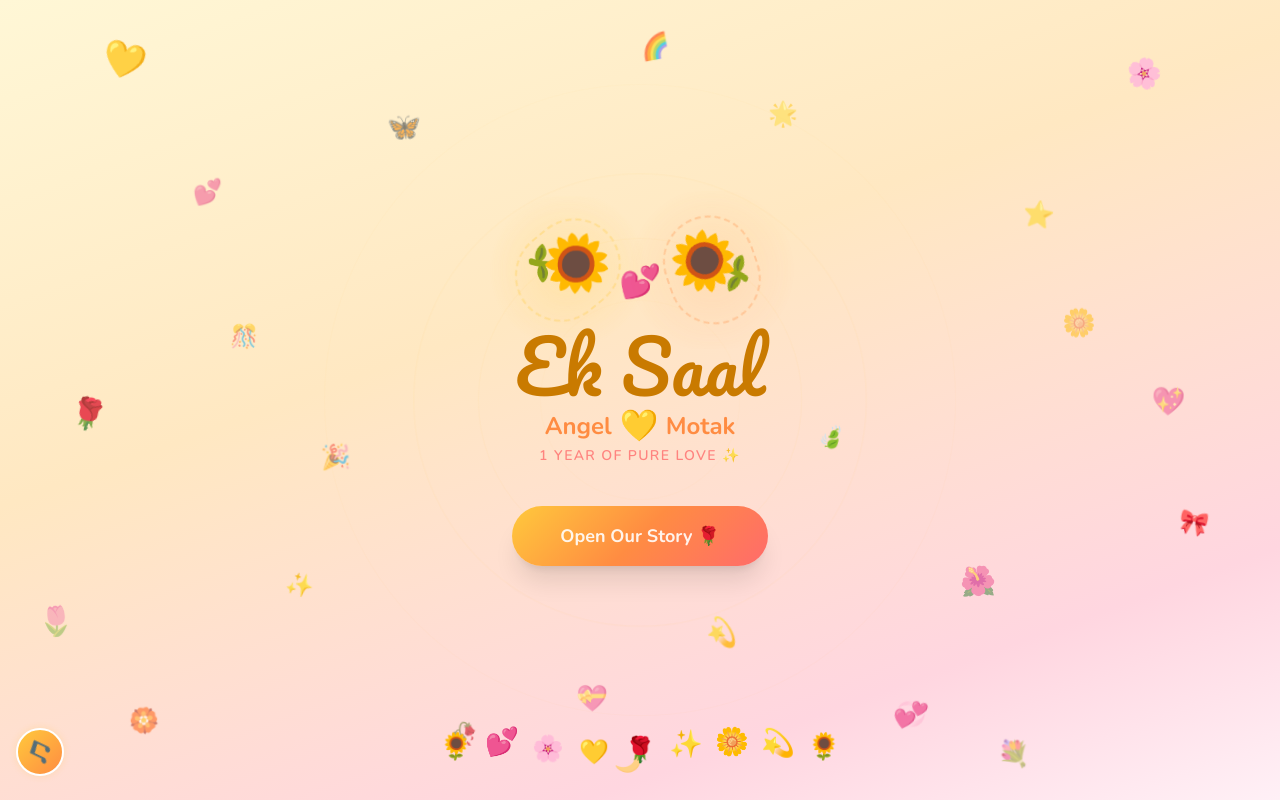
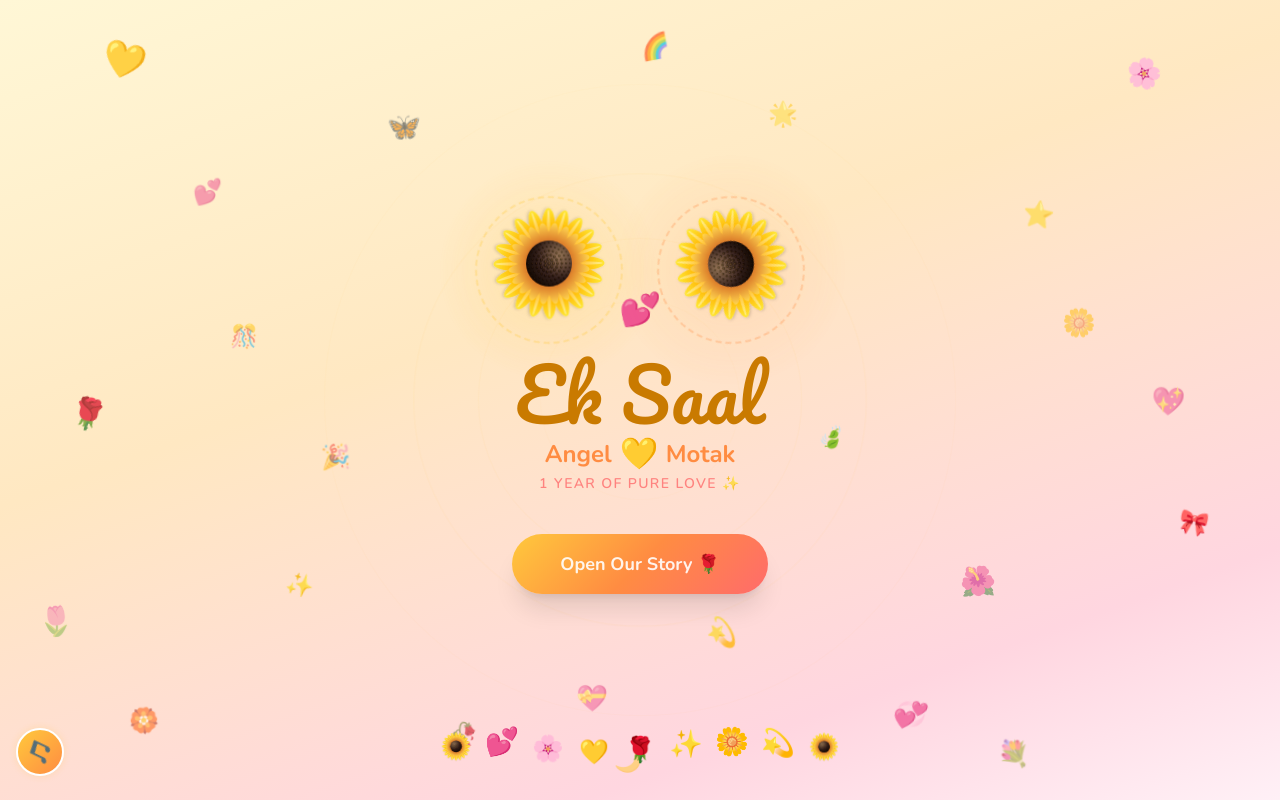
Before and after one commit to shivanshu-codex/Anniversery, a React (Vite) app: page / in a window 1280 px wide. Built offline with nearby package versions, Linux system fonts and the light colour scheme.

Commit message:
Replace emoji sunflowers with crisp SVG component — no blur

```diff
--- a/src/components/Landing.tsx
+++ b/src/components/Landing.tsx
@@ -1,4 +1,5 @@
 import { motion } from 'framer-motion'
+import { Sunflower } from './Sunflower'
 
 interface LandingProps {
   onBegin: () => void
@@ -102,14 +103,12 @@ export default function Landing({ onBegin }: LandingProps) {
             animate={{ y: [0, -10, 0] }}
             transition={{ duration: 3.2, repeat: Infinity, ease: 'easeInOut' }}
           >
-            {/* Rotating sunflower */}
-            <motion.span
-              className="text-7xl block"
+            <motion.div
               animate={{ rotate: 360 }}
               transition={{ duration: 22, repeat: Infinity, ease: 'linear' }}
             >
-              🌻
-            </motion.span>
+              <Sunflower size={128} id="sf-left" />
+            </motion.div>
           </motion.div>
         </motion.div>
 
@@ -152,14 +151,12 @@ export default function Landing({ onBegin }: LandingProps) {
             animate={{ y: [0, -10, 0] }}
             transition={{ duration: 3.8, repeat: Infinity, ease: 'easeInOut', delay: 0.6 }}
           >
-            {/* Counter-rotating sunflower */}
-            <motion.span
-              className="text-7xl block"
+            <motion.div
               animate={{ rotate: -360 }}
               transition={{ duration: 28, repeat: Infinity, ease: 'linear' }}
             >
-              🌻
-            </motion.span>
+              <Sunflower size={128} id="sf-right" />
+            </motion.div>
           </motion.div>
         </motion.div>
       </motion.div>
@@ -239,10 +236,13 @@ export default function Landing({ onBegin }: LandingProps) {
         {['🌻', '💕', '🌸', '💛', '🌹', '✨', '🌼', '💫', '🌻'].map((e, i) => (
           <motion.span
             key={i}
+            className="inline-flex items-center justify-center"
             animate={{ y: [0, -10, 0], scale: [1, 1.15, 1] }}
             transition={{ duration: 2 + i * 0.15, repeat: Infinity, delay: i * 0.18, ease: 'easeInOut' }}
           >
-            {e}
+            {e === '🌻'
+              ? <Sunflower size={30} id={`bot-sf-${i}`} />
+              : e}
           </motion.span>
         ))}
       </motion.div>
--- /dev/null
+++ b/src/components/Sunflower.tsx
@@ -0,0 +1,138 @@
+interface SunflowerProps {
+  size?: number
+  id?: string
+}
+
+export function Sunflower({ size = 130, id = 'sf' }: SunflowerProps) {
+  const C = 150
+
+  const outerAngles = Array.from({ length: 20 }, (_, i) => i * 18)
+  const innerAngles = Array.from({ length: 20 }, (_, i) => i * 18 + 9)
+
+  // Seed dots — concentric rings
+  const seeds: { x: number; y: number; r: number }[] = []
+  const rings = [
+    { count: 1,  radius: 0  },
+    { count: 7,  radius: 10 },
+    { count: 14, radius: 20 },
+    { count: 20, radius: 30 },
+    { count: 26, radius: 40 },
+    { count: 32, radius: 49 },
+  ]
+  rings.forEach(({ count, radius }) => {
+    Array.from({ length: count }).forEach((_, j) => {
+      const angle = (j / Math.max(count, 1)) * 2 * Math.PI - Math.PI / 2
+      seeds.push({
+        x: C + radius * Math.cos(angle),
+        y: C + radius * Math.sin(angle),
+        r: Math.max(2.2, 4.8 - radius * 0.055),
+      })
+    })
+  })
+
+  return (
+    <svg
+      viewBox="0 0 300 300"
+      width={size}
+      height={size}
+      xmlns="http://www.w3.org/2000/svg"
+      style={{ display: 'block' }}
+    >
+      <defs>
+        {/* Outer petal: bright yellow tip → warm orange base */}
+        <linearGradient id={`${id}-op`} x1="0" y1="0" x2="0" y2="1">
+          <stop offset="0%"   stopColor="#FFE835" />
+          <stop offset="45%"  stopColor="#FFB300" />
+          <stop offset="100%" stopColor="#E65100" />
+        </linearGradient>
+
+        {/* Inner petal: amber → deep orange */}
+        <linearGradient id={`${id}-ip`} x1="0" y1="0" x2="0" y2="1">
+          <stop offset="0%"   stopColor="#FFD54F" />
+          <stop offset="100%" stopColor="#BF360C" />
+        </linearGradient>
+
+        {/* Disk center — rich dark brown with 3-D feel */}
+        <radialGradient id={`${id}-disk`} cx="38%" cy="32%" r="68%">
+          <stop offset="0%"   stopColor="#6D4C41" />
+          <stop offset="50%"  stopColor="#3E2723" />
+          <stop offset="100%" stopColor="#140A04" />
+        </radialGradient>
+
+        {/* Glossy highlight on disk */}
+        <radialGradient id={`${id}-glow`} cx="30%" cy="25%" r="52%">
+          <stop offset="0%"   stopColor="rgba(255,220,140,0.28)" />
+          <stop offset="100%" stopColor="rgba(255,220,140,0)"    />
+        </radialGradient>
+
+        {/* Subtle petal shadow */}
+        <filter id={`${id}-sh`} x="-15%" y="-15%" width="130%" height="130%">
+          <feDropShadow dx="0" dy="3" stdDeviation="4" floodColor="#00000030" />
+        </filter>
+
+        {/* Petal vein — thin lighter stripe */}
+        <linearGradient id={`${id}-vein`} x1="0" y1="0" x2="0" y2="1">
+          <stop offset="0%"   stopColor="rgba(255,255,255,0.45)" />
+          <stop offset="100%" stopColor="rgba(255,255,255,0)"    />
+        </linearGradient>
+      </defs>
+
+      {/* ── Outer petals ── */}
+      <g filter={`url(#${id}-sh)`}>
+        {outerAngles.map((angle) => (
+          <ellipse
+            key={angle}
+            cx={C}
+            cy={C - 74}
+            rx={17}
+            ry={56}
+            fill={`url(#${id}-op)`}
+            transform={`rotate(${angle} ${C} ${C})`}
+          />
+        ))}
+      </g>
+
+      {/* Outer petal veins */}
+      {outerAngles.map((angle) => (
+        <ellipse
+          key={`v${angle}`}
+          cx={C}
+          cy={C - 74}
+          rx={4}
+          ry={52}
+          fill={`url(#${id}-vein)`}
+          transform={`rotate(${angle} ${C} ${C})`}
+        />
+      ))}
+
+      {/* ── Inner petals ── */}
+      {innerAngles.map((angle) => (
+        <ellipse
+          key={angle}
+          cx={C}
+          cy={C - 58}
+          rx={12}
+          ry={38}
+          fill={`url(#${id}-ip)`}
+          transform={`rotate(${angle} ${C} ${C})`}
+        />
+      ))}
+
+      {/* ── Disk center ── */}
+      <circle cx={C} cy={C} r={54} fill={`url(#${id}-disk)`} />
+
+      {/* Seed dots */}
+      {seeds.map((s, i) => (
+        <circle key={i} cx={s.x} cy={s.y} r={s.r} fill="#160804" opacity={0.82} />
+      ))}
+
+      {/* Tiny seed highlight dots */}
+      {seeds.map((s, i) => (
+        <circle key={`h${i}`} cx={s.x - 0.8} cy={s.y - 0.8} r={s.r * 0.38} fill="rgba(255,180,80,0.25)" />
+      ))}
+
+      {/* Glossy highlight on center */}
+      <circle cx={C} cy={C} r={54} fill={`url(#${id}-glow)`} />
+    </svg>
+  )
+}
```
